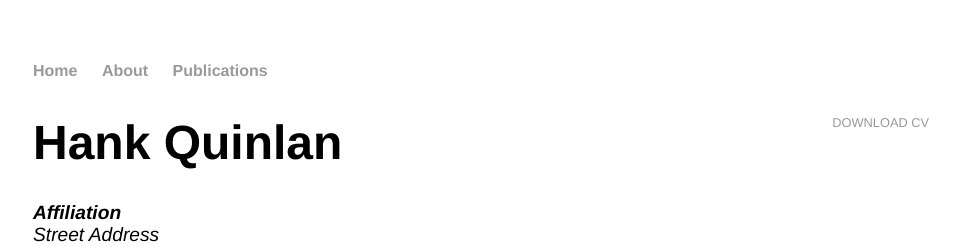
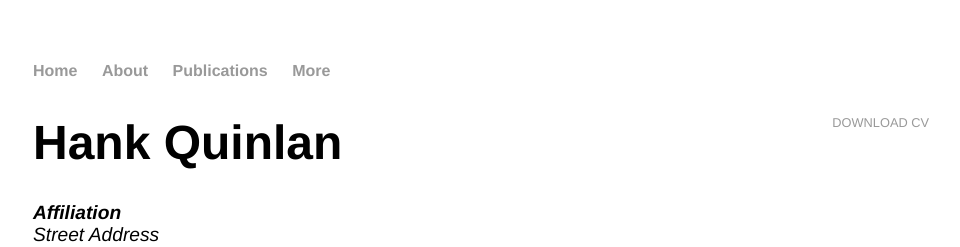
Before and after one commit to lianliGao/lianligao.github.io, a Jekyll site: the page built from cv/index.html, in a window 1280 px wide. Shown: the top 247 px of the page, without its empty margins (159-1119 px from the left). Built offline with Jekyll 4.4.1, drawn with Linux system fonts in a browser that asks for light colours.

Commit message:
Update default.html

```diff
--- a/_layouts/default.html
+++ b/_layouts/default.html
@@ -14,7 +14,7 @@
 <li><a href="/">Home</a></li>
 <li><a href="/about">About</a></li>
 <li><a href="/cv">Publications</a></li>
-
+ <li><a href="/blog">More</a></li>
 </ul>
     </nav>
 <div class="container">
```
